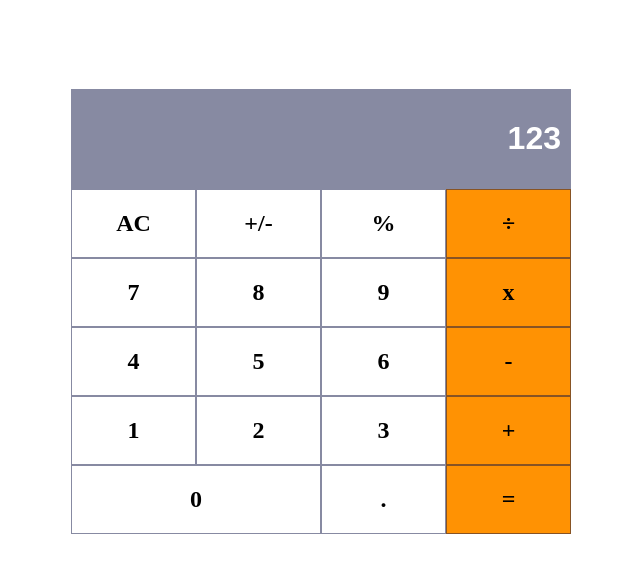
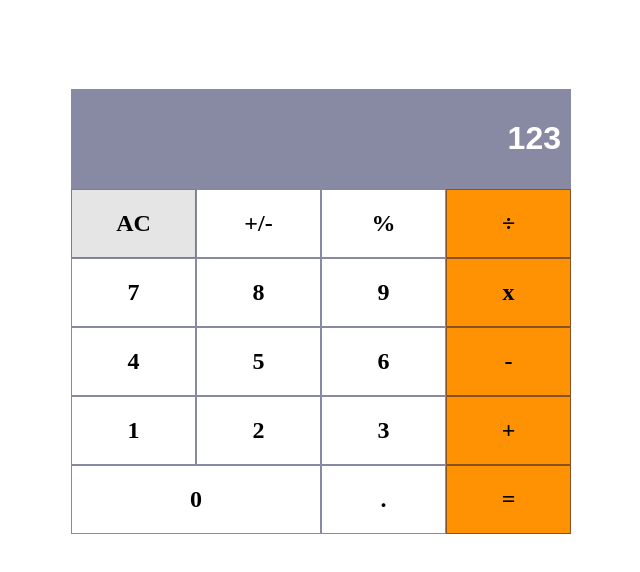
Before and after one commit to microvese-projects/math-Magicians, a React (Create React App) app: page / in a window 1280 px wide. In both pictures the pointer is over the element "AC". Shown: the top 572 px of the page, without its empty margins (319-959 px from the left). Built offline with nearby package versions, Linux system fonts and the light colour scheme; the HTML template or start-up script is replaced by a standard one.

Commit message:
Style btns on hover

```diff
--- a/src/App.css
+++ b/src/App.css
@@ -37,6 +37,10 @@ input {
   cursor: pointer;
 }
 
+.btn:hover {
+  background-color: rgba(0, 0, 0, 0.1);
+}
+
 .dbl {
   grid-column: 1/3;
 }
@@ -44,3 +48,7 @@ input {
 .colored {
   background: rgb(255, 146, 3);
 }
+
+.colored:hover {
+  background-color: red;
+}
```
